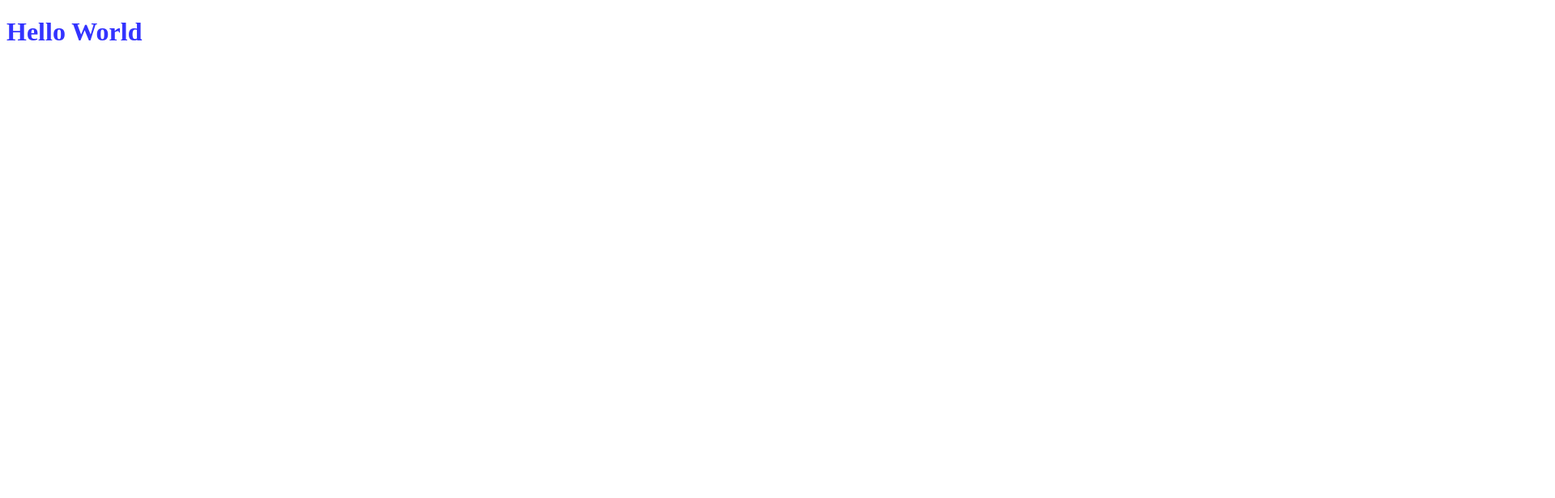
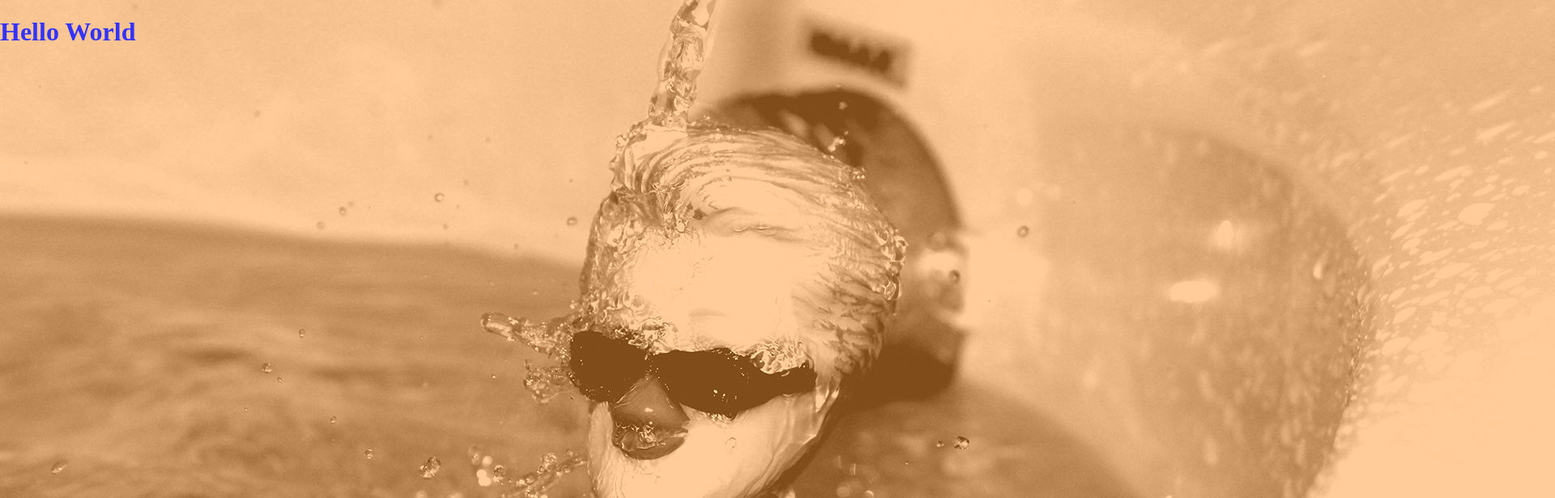
Before and after one commit to mcarter78/RubbyDuck, a React app: page / in a window 1280 px wide. Shown: the top 616 px of the page at 81% size, 1920 px wide, since content can reach past the window. Built offline with nearby package versions, Linux system fonts and the light colour scheme.

Commit message:
adds hero image

```diff
--- a/src/Components/App.js
+++ b/src/Components/App.js
@@ -4,7 +4,10 @@ import ReactDOM from 'react-dom';
 class App extends Component {
   render() {
     return (
-      <h1>Hello World</h1>
+      <div id="main">
+        <img id="hero-image" alt="RubbyDuck background" src="./img/hero-1080-compressor.jpg"/>
+        <h1>Hello World</h1>
+      </div>
     )
   }
 }
--- a/src/styles/main.scss
+++ b/src/styles/main.scss
@@ -1,8 +1,22 @@
 $orange: #f93;
 $blue: #33f;
 
+html, body {
+  margin: 0;
+  width: 100%;
+  overflow-x: hidden;
+}
+
 #root {
-    h1 {
-        color: $blue;
-    }
+  h1 {
+      color: $blue;
+  }
+  #hero-image {
+    position: absolute;
+    top: 0;
+    right: 0;
+    bottom: 0;
+    left: 0;
+    z-index: -999;
+  }
 }
```
